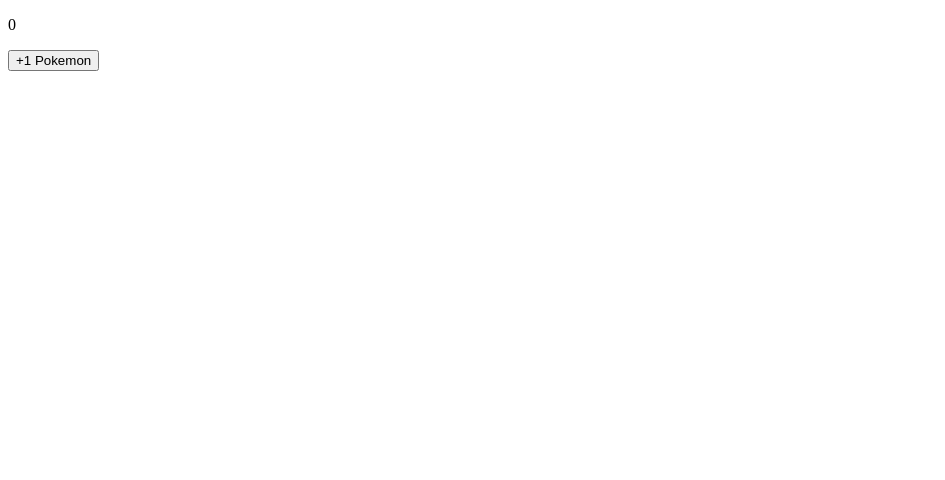
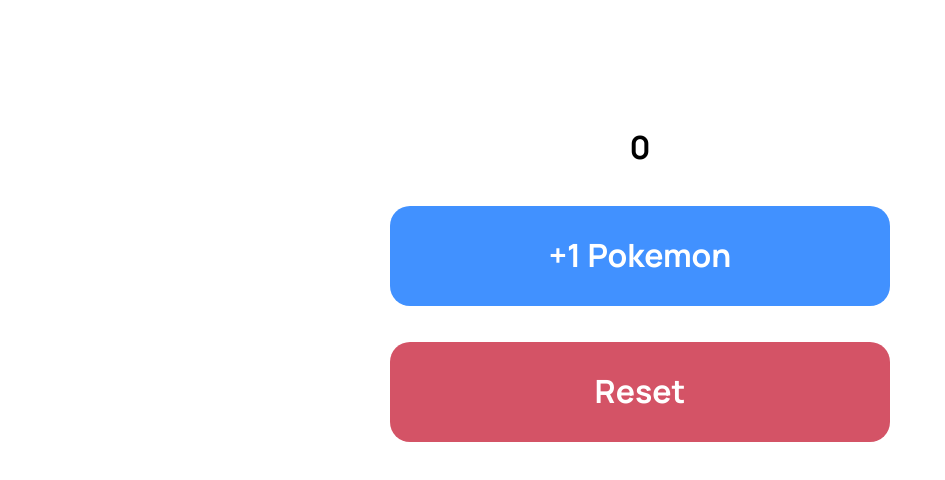
Before and after one commit to ecomeel/pokemon-counter, a plain HTML site: page index.html in a window 1280 px wide. Shown: the whole page, without its empty margins (0-945 px from the left). Drawn offline with Linux system fonts and the light colour scheme.

Commit message:
Created reset btn + styles

```diff
--- a/index.html
+++ b/index.html
@@ -6,10 +6,15 @@
     <meta name="viewport" content="width=device-width, initial-scale=1.0">
     <title>Pokemon Counter</title>
     <link rel="stylesheet" href="css/style.css">
+    <link rel="preconnect" href="https://fonts.googleapis.com">
+    <link rel="preconnect" href="https://fonts.gstatic.com" crossorigin>
+    <link href="https://fonts.googleapis.com/css2?family=Manrope:wght@700&display=swap" rel="stylesheet">
 </head>
 <body>
     <p class="counter">0</p>
-    <button class="plus-btn">+1 Pokemon</button>
+    <button class="btn btn_plus">+1 Pokemon</button>
+    <button class="btn btn_reset">Reset</button>
     <script src="js/code.js"></script>
+
 </body>
 </html>
--- a/js/code.js
+++ b/js/code.js
@@ -1,7 +1,15 @@
-let plusBtn = document.querySelector('.plus-btn');
-let counterText = document.querySelector('.counter');
+let plusBtn = document.querySelector(".btn_plus");
+let resetBtn = document.querySelector('.btn_reset');
+let counterText = document.querySelector(".counter");
 let counter = 0;
-plusBtn.addEventListener('click', function() {
-    counter = counter + 1;
+
+plusBtn.addEventListener("click", function () {
+  counter = counter + 1;
+  counterText.innerHTML = counter;
+});
+
+
+resetBtn.addEventListener('click', function () {
+    counter = 0;
     counterText.innerHTML = counter;
 })
--- a/scss/style.scss
+++ b/scss/style.scss
@@ -1,3 +1,41 @@
-h1 {
-    color: red;
+body {
+    font-size: 32px;
+    font-weight: 700;
+    font-family: Manrope, sans-serif;
+    line-height: 43.71px;
+    text-align: center;
+
+
+    & > *:not(:last-child) {
+        margin-bottom: 36px;
+    }
 }
+.counter {
+    margin-top: 126px;
+
+}
+
+.btn {
+    margin: 0 auto;
+    display: block;
+    width: 500px;
+    height: 100px;
+    border-radius: 20px;
+    border: none;
+    font: inherit;
+    color: white;
+    cursor: pointer;
+
+    &:hover {
+        opacity: .9;
+    }
+
+    &_plus {
+        background-color: #4191FF;
+    }
+    &_reset {
+        background-color: #D45366;
+    }
+
+
+}
```
Also changed, not shown: css/style.css, 1 other file.
